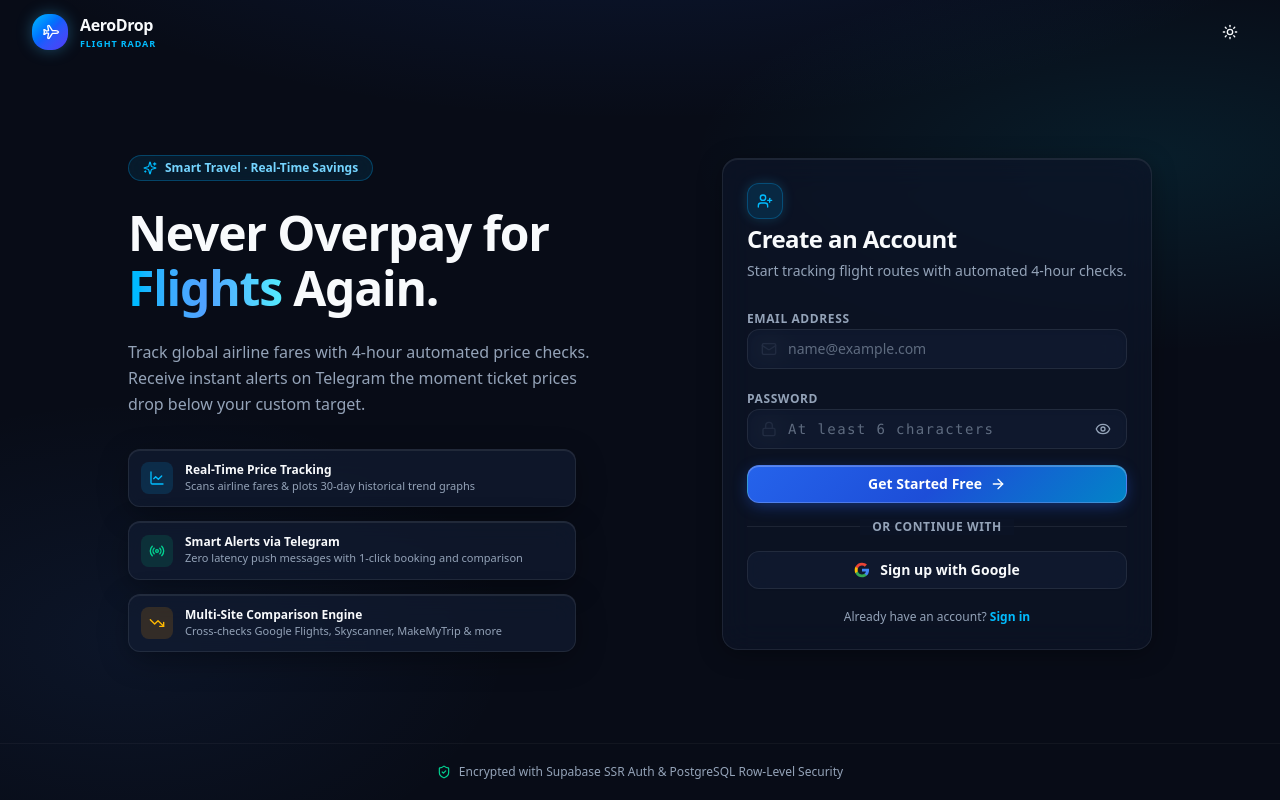
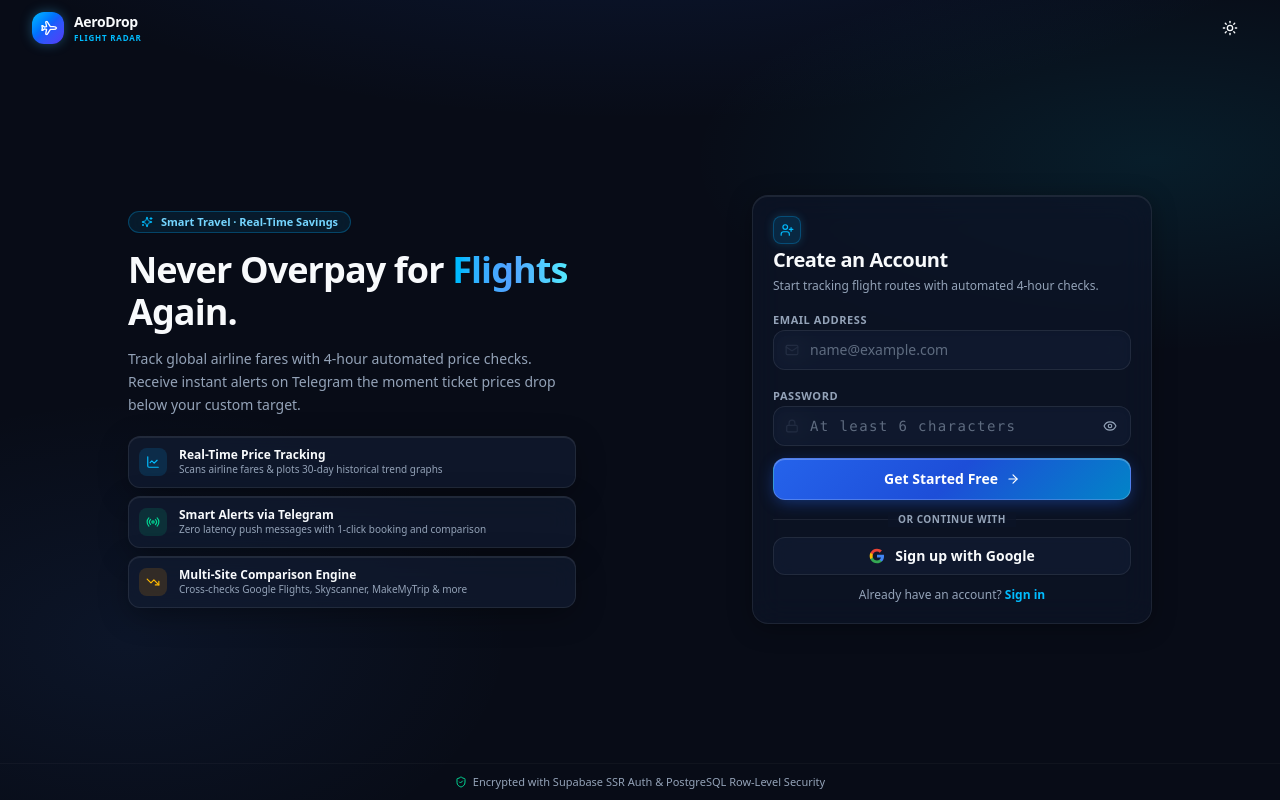
Before and after one commit to aryan25798/Flight_Price_Tracker, a Next.js app: page /signup in a window 1280 px wide. Built offline with nearby package versions, Linux system fonts and the light colour scheme.

Commit message:
fix(auth): optimize auth layout to fit 100vh viewport with zero vertical scrolling across all screen sizes

```diff
--- a/app/(auth)/layout.tsx
+++ b/app/(auth)/layout.tsx
@@ -1,34 +1,29 @@
 import Link from "next/link";
 import {
-  BellRing,
-  CheckCircle2,
-  Globe2,
   LineChart,
-  Percent,
   Plane,
   Radio,
   ShieldCheck,
   Sparkles,
   TrendingDown,
-  Zap,
 } from "lucide-react";
 import { ThemeToggle } from "@/components/shared/theme-toggle";
 
 export default function AuthLayout({ children }: { children: React.ReactNode }) {
   return (
-    <div className="relative min-h-screen flex flex-col justify-between ambient-night-mesh selection:bg-sky-500/25 overflow-x-hidden">
+    <div className="relative h-screen max-h-screen w-full flex flex-col justify-between ambient-night-mesh selection:bg-sky-500/25 overflow-y-auto sm:overflow-hidden">
       {/* Top Header */}
-      <header className="relative z-20 flex h-16 items-center justify-between px-5 sm:px-8 max-w-7xl mx-auto w-full">
+      <header className="relative z-20 shrink-0 flex h-12 sm:h-14 items-center justify-between px-4 sm:px-8 max-w-7xl mx-auto w-full">
         <Link
           href="/"
-          className="flex items-center gap-3 font-bold tracking-tight text-[var(--foreground)] hover:opacity-90 transition-opacity group"
+          className="flex items-center gap-2.5 font-bold tracking-tight text-[var(--foreground)] hover:opacity-90 transition-opacity group"
         >
-          <div className="flex h-9 w-9 items-center justify-center rounded-2xl bg-gradient-to-br from-sky-400 via-blue-600 to-indigo-600 text-white shadow-[0_0_15px_rgba(56,189,248,0.35)]">
+          <div className="flex h-8 w-8 items-center justify-center rounded-xl bg-gradient-to-br from-sky-400 via-blue-600 to-indigo-600 text-white shadow-[0_0_12px_rgba(56,189,248,0.35)]">
             <Plane className="h-4 w-4 rotate-45 transform" />
           </div>
           <div className="flex flex-col">
-            <span className="text-base font-extrabold tracking-tight">AeroDrop</span>
-            <span className="text-[9px] font-bold tracking-widest uppercase text-sky-400">
+            <span className="text-sm font-extrabold tracking-tight">AeroDrop</span>
+            <span className="text-[8px] font-bold tracking-widest uppercase text-sky-400">
               Flight Radar
             </span>
           </div>
@@ -37,17 +32,17 @@ export default function AuthLayout({ children }: { children: React.ReactNode })
       </header>
 
       {/* Main Dual-Column Hero & Glass Card Container */}
-      <main className="relative z-10 flex flex-1 items-center justify-center px-4 py-8 sm:py-12 lg:py-16">
-        <div className="mx-auto w-full max-w-5xl grid grid-cols-1 lg:grid-cols-12 gap-8 lg:gap-12 items-center">
+      <main className="relative z-10 flex-1 min-h-0 flex items-center justify-center px-4 py-1 sm:py-2 lg:py-3">
+        <div className="mx-auto w-full max-w-5xl grid grid-cols-1 lg:grid-cols-12 gap-5 lg:gap-10 items-center">
 
-          {/* Left Column: Visual Travel Showcase & Value Props (Hidden on very small mobile, visible on tablet/desktop) */}
-          <div className="lg:col-span-6 space-y-6 text-left hidden sm:block">
-            <div className="inline-flex items-center gap-2 rounded-full border border-sky-500/30 bg-sky-500/10 px-3.5 py-1 text-xs font-semibold text-sky-300 shadow-2xs backdrop-blur-md">
-              <Sparkles className="h-3.5 w-3.5 text-sky-400" />
+          {/* Left Column: Visual Travel Showcase & Value Props (Hidden on mobile, visible on desktop) */}
+          <div className="lg:col-span-6 space-y-3 lg:space-y-4 text-left hidden lg:block">
+            <div className="inline-flex items-center gap-2 rounded-full border border-sky-500/30 bg-sky-500/10 px-3 py-0.5 text-[11px] font-semibold text-sky-300 shadow-2xs backdrop-blur-md">
+              <Sparkles className="h-3 w-3 text-sky-400" />
               <span>Smart Travel · Real-Time Savings</span>
             </div>
 
-            <h1 className="text-3xl sm:text-4xl lg:text-5xl font-extrabold tracking-tight text-[var(--foreground)] leading-[1.15]">
+            <h1 className="text-2xl lg:text-3xl xl:text-4xl font-extrabold tracking-tight text-[var(--foreground)] leading-[1.15]">
               Never Overpay for{" "}
               <span className="text-transparent bg-clip-text bg-gradient-to-r from-sky-400 via-blue-400 to-cyan-300">
                 Flights
@@ -55,39 +50,39 @@ export default function AuthLayout({ children }: { children: React.ReactNode })
               Again.
             </h1>
 
-            <p className="text-sm sm:text-base text-[var(--muted-foreground)] leading-relaxed max-w-lg">
+            <p className="text-xs lg:text-sm text-[var(--muted-foreground)] leading-relaxed max-w-md">
               Track global airline fares with 4-hour automated price checks. Receive instant alerts on Telegram the moment ticket prices drop below your custom target.
             </p>
 
-            {/* Travel Value Highlights */}
-            <div className="space-y-3.5 pt-2">
-              <div className="flex items-center gap-3 rounded-xl glass-surface-2 p-3 border border-[var(--border)] max-w-md">
-                <div className="flex h-8 w-8 shrink-0 items-center justify-center rounded-lg bg-sky-500/15 text-sky-400">
-                  <LineChart className="h-4 w-4" />
+            {/* Travel Value Highlights - Compact Micro Cards */}
+            <div className="space-y-2 pt-1">
+              <div className="flex items-center gap-3 rounded-xl glass-surface-2 p-2.5 border border-[var(--border)] max-w-md">
+                <div className="flex h-7 w-7 shrink-0 items-center justify-center rounded-lg bg-sky-500/15 text-sky-400">
+                  <LineChart className="h-3.5 w-3.5" />
                 </div>
-                <div>
-                  <h4 className="text-xs font-bold text-[var(--foreground)]">Real-Time Price Tracking</h4>
-                  <p className="text-[11px] text-[var(--muted-foreground)]">Scans airline fares &amp; plots 30-day historical trend graphs</p>
+                <div className="min-w-0">
+                  <h4 className="text-xs font-bold text-[var(--foreground)] leading-tight">Real-Time Price Tracking</h4>
+                  <p className="text-[10px] text-[var(--muted-foreground)] truncate">Scans airline fares &amp; plots 30-day historical trend graphs</p>
                 </div>
               </div>
 
-              <div className="flex items-center gap-3 rounded-xl glass-surface-2 p-3 border border-[var(--border)] max-w-md">
-                <div className="flex h-8 w-8 shrink-0 items-center justify-center rounded-lg bg-emerald-500/15 text-emerald-400">
-                  <Radio className="h-4 w-4" />
+              <div className="flex items-center gap-3 rounded-xl glass-surface-2 p-2.5 border border-[var(--border)] max-w-md">
+                <div className="flex h-7 w-7 shrink-0 items-center justify-center rounded-lg bg-emerald-500/15 text-emerald-400">
+                  <Radio className="h-3.5 w-3.5" />
                 </div>
-                <div>
-                  <h4 className="text-xs font-bold text-[var(--foreground)]">Smart Alerts via Telegram</h4>
-                  <p className="text-[11px] text-[var(--muted-foreground)]">Zero latency push messages with 1-click booking and comparison</p>
+                <div className="min-w-0">
+                  <h4 className="text-xs font-bold text-[var(--foreground)] leading-tight">Smart Alerts via Telegram</h4>
+                  <p className="text-[10px] text-[var(--muted-foreground)] truncate">Zero latency push messages with 1-click booking and comparison</p>
                 </div>
               </div>
 
-              <div className="flex items-center gap-3 rounded-xl glass-surface-2 p-3 border border-[var(--border)] max-w-md">
-                <div className="flex h-8 w-8 shrink-0 items-center justify-center rounded-lg bg-amber-500/15 text-amber-400">
-                  <TrendingDown className="h-4 w-4" />
+              <div className="flex items-center gap-3 rounded-xl glass-surface-2 p-2.5 border border-[var(--border)] max-w-md">
+                <div className="flex h-7 w-7 shrink-0 items-center justify-center rounded-lg bg-amber-500/15 text-amber-400">
+                  <TrendingDown className="h-3.5 w-3.5" />
                 </div>
-                <div>
-                  <h4 className="text-xs font-bold text-[var(--foreground)]">Multi-Site Comparison Engine</h4>
-                  <p className="text-[11px] text-[var(--muted-foreground)]">Cross-checks Google Flights, Skyscanner, MakeMyTrip &amp; more</p>
+                <div className="min-w-0">
+                  <h4 className="text-xs font-bold text-[var(--foreground)] leading-tight">Multi-Site Comparison Engine</h4>
+                  <p className="text-[10px] text-[var(--muted-foreground)] truncate">Cross-checks Google Flights, Skyscanner, MakeMyTrip &amp; more</p>
                 </div>
               </div>
             </div>
@@ -95,7 +90,7 @@ export default function AuthLayout({ children }: { children: React.ReactNode })
 
           {/* Right Column: Luxury Glass Card Form */}
           <div className="w-full lg:col-span-6 flex justify-center lg:justify-end">
-            <div className="w-full max-w-[430px]">
+            <div className="w-full max-w-[400px]">
               {children}
             </div>
           </div>
@@ -104,9 +99,9 @@ export default function AuthLayout({ children }: { children: React.ReactNode })
       </main>
 
       {/* Footer */}
-      <footer className="relative z-10 py-5 text-center text-xs text-[var(--muted-foreground)] border-t border-[var(--border)]/50">
-        <div className="flex items-center justify-center gap-2">
-          <ShieldCheck className="h-3.5 w-3.5 text-emerald-400" />
+      <footer className="relative z-10 shrink-0 py-2 sm:py-2.5 text-center text-[10px] sm:text-[11px] text-[var(--muted-foreground)] border-t border-[var(--border)]/40">
+        <div className="flex items-center justify-center gap-1.5">
+          <ShieldCheck className="h-3 w-3 text-emerald-400" />
           <span>Encrypted with Supabase SSR Auth &amp; PostgreSQL Row-Level Security</span>
         </div>
       </footer>
--- a/app/(auth)/signup/page.tsx
+++ b/app/(auth)/signup/page.tsx
@@ -66,22 +66,22 @@ export default function SignupPage() {
   if (signedUpEmail) {
     return (
       <Card className="glass-surface-1 border-[var(--border)] shadow-2xl backdrop-blur-2xl text-center">
-        <CardHeader className="space-y-2 pb-4">
-          <div className="mx-auto flex h-12 w-12 items-center justify-center rounded-2xl bg-emerald-500/15 text-emerald-400 border border-emerald-500/30 shadow-[0_0_15px_rgba(16,185,129,0.25)]">
-            <CheckCircle2 className="h-6 w-6" />
+        <CardHeader className="space-y-1.5 p-4 sm:p-5 pb-3">
+          <div className="mx-auto flex h-10 w-10 items-center justify-center rounded-2xl bg-emerald-500/15 text-emerald-400 border border-emerald-500/30 shadow-[0_0_12px_rgba(16,185,129,0.25)]">
+            <CheckCircle2 className="h-5 w-5" />
           </div>
-          <CardTitle className="text-xl font-bold tracking-tight">Check your inbox</CardTitle>
-          <CardDescription className="text-xs sm:text-sm">
+          <CardTitle className="text-lg sm:text-xl font-bold tracking-tight">Check your inbox</CardTitle>
+          <CardDescription className="text-xs">
             We sent a verification link to <strong className="text-[var(--foreground)]">{signedUpEmail}</strong>.
             Click the link in the email to activate your account.
           </CardDescription>
         </CardHeader>
-        <CardContent className="space-y-3 pt-2">
-          <div className="rounded-xl glass-surface-2 border border-[var(--border)] p-3.5 text-xs text-[var(--muted-foreground)]">
-            Can&apos;t find the email? Check your spam folder or verify that your email address was typed correctly.
+        <CardContent className="p-4 pt-0 sm:p-5 sm:pt-0 space-y-2.5">
+          <div className="rounded-xl glass-surface-2 border border-[var(--border)] p-3 text-[11px] text-[var(--muted-foreground)] leading-relaxed">
+            Can&apos;t find the email? Check your spam folder or verify your address.
           </div>
           <Link href="/login" className="block w-full">
-            <Button variant="outline" className="w-full font-semibold">
+            <Button variant="outline" className="w-full font-semibold text-xs min-h-[38px]">
               Back to Sign In
             </Button>
           </Link>
@@ -92,86 +92,86 @@ export default function SignupPage() {
 
   return (
     <Card className="glass-surface-1 border-[var(--border)] shadow-2xl backdrop-blur-2xl">
-      <CardHeader className="space-y-1.5 pb-4 text-center sm:text-left">
-        <div className="inline-flex h-9 w-9 items-center justify-center rounded-xl bg-sky-500/15 text-sky-400 mb-1 mx-auto sm:mx-0 border border-sky-500/30 shadow-[0_0_12px_rgba(56,189,248,0.2)]">
-          <UserPlus className="h-4 w-4" />
+      <CardHeader className="space-y-1 p-4 pb-2 sm:p-5 sm:pb-3 text-center sm:text-left">
+        <div className="inline-flex h-7 w-7 items-center justify-center rounded-lg bg-sky-500/15 text-sky-400 mb-0.5 mx-auto sm:mx-0 border border-sky-500/30 shadow-[0_0_10px_rgba(56,189,248,0.2)]">
+          <UserPlus className="h-3.5 w-3.5" />
         </div>
-        <CardTitle className="text-xl sm:text-2xl font-bold tracking-tight">
+        <CardTitle className="text-lg sm:text-xl font-bold tracking-tight">
           Create an Account
         </CardTitle>
-        <CardDescription className="text-xs sm:text-sm">
+        <CardDescription className="text-[11px] sm:text-xs">
           Start tracking flight routes with automated 4-hour checks.
         </CardDescription>
       </CardHeader>
 
-      <CardContent className="space-y-4">
-        <form onSubmit={handleSubmit(onSubmit)} className="space-y-4">
-          <div className="space-y-1.5">
-            <label htmlFor="email" className="text-xs font-semibold uppercase tracking-wider text-[var(--muted-foreground)]">
+      <CardContent className="p-4 pt-0 sm:p-5 sm:pt-0 space-y-3">
+        <form onSubmit={handleSubmit(onSubmit)} className="space-y-2.5 sm:space-y-3">
+          <div className="space-y-1">
+            <label htmlFor="email" className="text-[10px] sm:text-[11px] font-bold uppercase tracking-wider text-[var(--muted-foreground)]">
               Email Address
             </label>
             <div className="relative">
-              <Mail className="pointer-events-none absolute left-3.5 top-1/2 -translate-y-1/2 h-4 w-4 text-[var(--muted-foreground)]" />
+              <Mail className="pointer-events-none absolute left-3 top-1/2 -translate-y-1/2 h-3.5 w-3.5 text-[var(--muted-foreground)]" />
               <Input
                 id="email"
                 type="email"
                 autoComplete="email"
                 placeholder="name@example.com"
-                className="pl-10 text-sm"
+                className="pl-9 text-xs sm:text-sm min-h-[38px] sm:min-h-[40px] py-1.5"
                 {...register("email")}
               />
             </div>
             {errors.email && (
-              <p className="text-xs text-red-400 font-medium">{errors.email.message}</p>
+              <p className="text-[11px] text-red-400 font-medium">{errors.email.message}</p>
             )}
           </div>
 
-          <div className="space-y-1.5">
-            <label htmlFor="password" className="text-xs font-semibold uppercase tracking-wider text-[var(--muted-foreground)]">
+          <div className="space-y-1">
+            <label htmlFor="password" className="text-[10px] sm:text-[11px] font-bold uppercase tracking-wider text-[var(--muted-foreground)]">
               Password
             </label>
             <div className="relative">
-              <Lock className="pointer-events-none absolute left-3.5 top-1/2 -translate-y-1/2 h-4 w-4 text-[var(--muted-foreground)]" />
+              <Lock className="pointer-events-none absolute left-3 top-1/2 -translate-y-1/2 h-3.5 w-3.5 text-[var(--muted-foreground)]" />
               <Input
                 id="password"
                 type={showPassword ? "text" : "password"}
                 autoComplete="new-password"
                 placeholder="At least 6 characters"
-                className="pl-10 pr-10 text-sm font-mono tracking-widest"
+                className="pl-9 pr-9 text-xs sm:text-sm font-mono tracking-widest min-h-[38px] sm:min-h-[40px] py-1.5"
                 {...register("password")}
               />
               <button
                 type="button"
                 onClick={() => setShowPassword(!showPassword)}
-                className="absolute right-3 top-1/2 -translate-y-1/2 text-[var(--muted-foreground)] hover:text-[var(--foreground)] p-1 rounded-md"
+                className="absolute right-2.5 top-1/2 -translate-y-1/2 text-[var(--muted-foreground)] hover:text-[var(--foreground)] p-1 rounded-md"
                 aria-label={showPassword ? "Hide password" : "Show password"}
               >
-                {showPassword ? <EyeOff className="h-4 w-4" /> : <Eye className="h-4 w-4" />}
+                {showPassword ? <EyeOff className="h-3.5 w-3.5" /> : <Eye className="h-3.5 w-3.5" />}
               </button>
             </div>
             {errors.password && (
-              <p className="text-xs text-red-400 font-medium">{errors.password.message}</p>
+              <p className="text-[11px] text-red-400 font-medium">{errors.password.message}</p>
             )}
           </div>
 
-          <Button type="submit" className="w-full gap-2 font-bold min-h-[46px] text-sm shadow-md" disabled={loading}>
+          <Button type="submit" className="w-full gap-2 font-bold min-h-[40px] sm:min-h-[42px] text-xs sm:text-sm shadow-md cursor-pointer" disabled={loading}>
             {loading ? (
               <Loader2 className="h-4 w-4 animate-spin" />
             ) : (
               <>
                 <span>Get Started Free</span>
-                <ArrowRight className="h-4 w-4" />
+                <ArrowRight className="h-3.5 w-3.5" />
               </>
             )}
           </Button>
         </form>
 
-        <div className="relative my-4">
+        <div className="relative my-2 sm:my-2.5">
           <div className="absolute inset-0 flex items-center">
             <span className="w-full border-t border-[var(--border)]" />
           </div>
-          <div className="relative flex justify-center text-xs uppercase tracking-wider">
-            <span className="bg-[var(--glass-surface-1)] px-3 font-semibold text-[var(--muted-foreground)]">
+          <div className="relative flex justify-center text-[10px] uppercase tracking-wider">
+            <span className="bg-[var(--glass-surface-1)] px-2.5 font-bold text-[var(--muted-foreground)]">
               or continue with
             </span>
           </div>
@@ -179,7 +179,7 @@ export default function SignupPage() {
 
         <GoogleAuthButton mode="signup" />
 
-        <p className="mt-5 text-center text-xs text-[var(--muted-foreground)]">
+        <p className="mt-2 text-center text-xs text-[var(--muted-foreground)]">
           Already have an account?{" "}
           <Link href="/login" className="font-bold text-sky-400 hover:text-sky-300 underline-offset-4 hover:underline">
             Sign in
```
Also changed, not shown: app/(auth)/forgot-password/page.tsx (+26 -26 lines), app/(auth)/login/page.tsx (+27 -27 lines).
